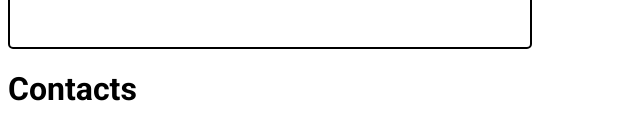
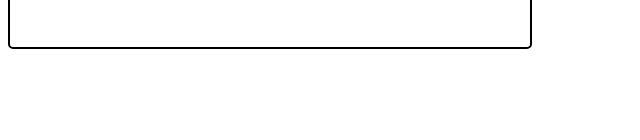
Before and after one commit to YriiHvozdetskiy/goit-react-hw-06-redux-phonebook, a React (Create React App) app: page / in a window 1280 px wide. Shown: the part 256-396 px from the top of the page, without its empty margins (0-640 px from the left). Built offline with nearby package versions, Linux system fonts and the light colour scheme.

Commit message:
не показуєм title Contacts поки там немає контактів

```diff
--- a/src/App.js
+++ b/src/App.js
@@ -12,8 +12,8 @@ export function App() {
     <>
       <Title>Phonebook</Title>
       <ContactForm />
-      <Title>Contacts</Title>
-      {/*рендерем Filter тільки тоді коли щось є в state із reducer*/}
+      {/*рендерем Filter,Title тільки тоді коли щось є в state із reducer*/}
+      {items.length !== 0 && <Title>Contacts</Title>}
       {items.length !== 0 && <Filter />}
       <ContactList />
       <Toaster
@@ -35,6 +35,7 @@ export function App() {
     </>
   );
 }
+
 //=============== clean Redux ===============
 
 // import { Toaster } from 'react-hot-toast';
```
